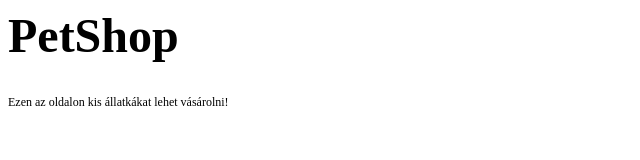
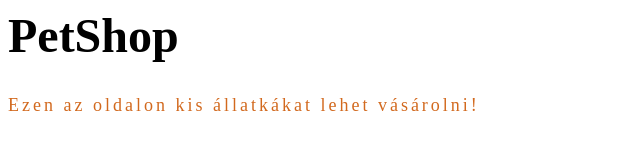
Before and after one commit to jonaspeter1962/git-tutorial13sh, a plain HTML site: page index.html in a window 1280 px wide. Shown: the whole page, without its empty margins (0-640 px from the left). Drawn offline with Linux system fonts and the light colour scheme.

Commit message:
paragrafus átállítása

```diff
--- a/css/styles.css
+++ b/css/styles.css
@@ -4,3 +4,9 @@ html{
 h1{
     font-size: 48px;
 }
+p{
+    font-size: 18px;
+    color: chocolate;
+    letter-spacing: 3;
+    text-decoration: dotted;
+}
```
